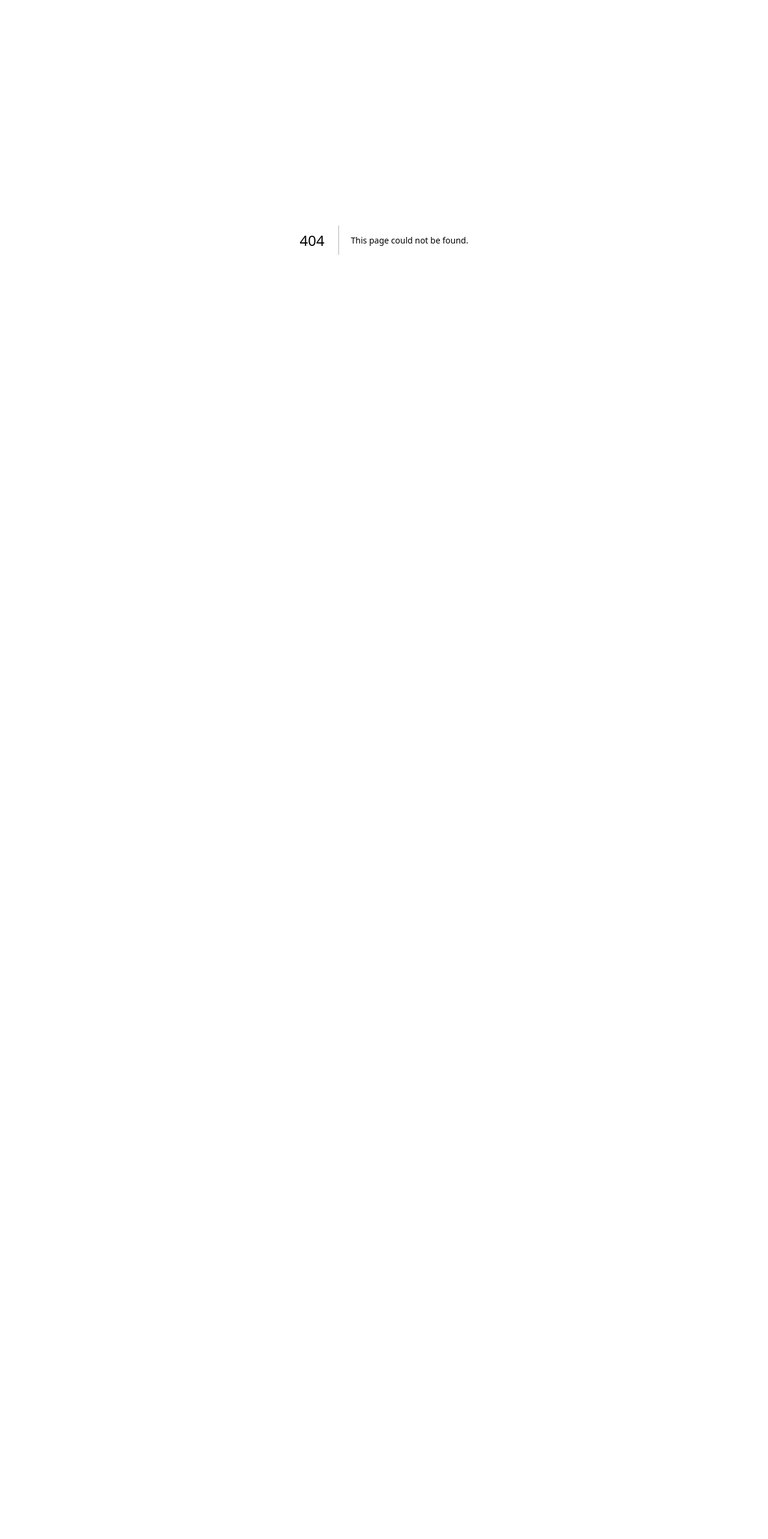
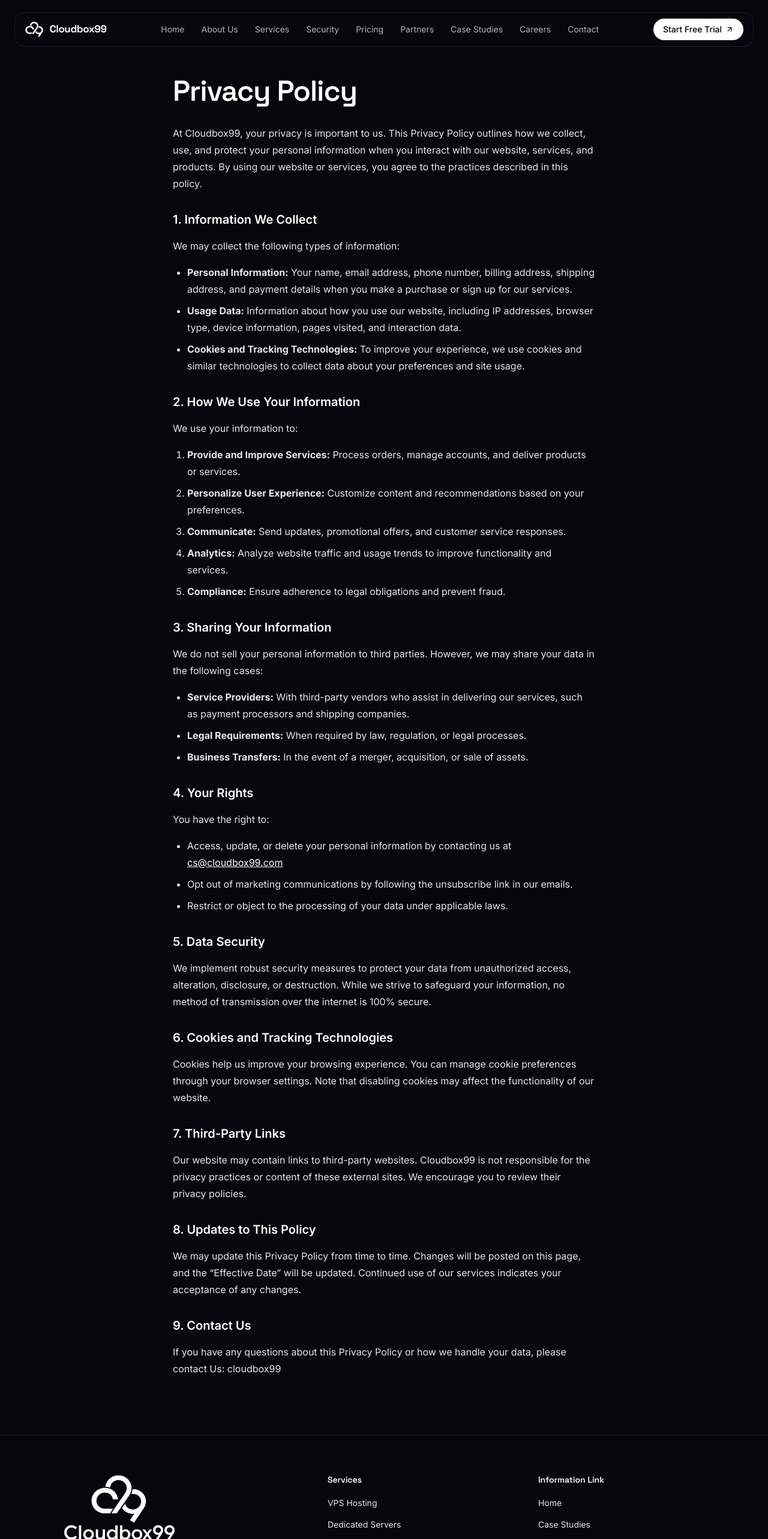
Before and after one commit to bhanu0379/cloudbox99, a Next.js app: page /privacy-policy in a window 1280 px wide. Before the commit this address had no page. Shown: the top 2566 px of the page at 60% size. Before the commit the page ends 800 px from the top, so only its background shows below. Built offline with nearby package versions, Linux system fonts and the light colour scheme.

Commit message:
privacy policy

```diff
--- a/src/app/layout.tsx
+++ b/src/app/layout.tsx
@@ -1,4 +1,5 @@
 import type { Metadata } from "next";
+import Script from "next/script";
 import { Inter, Space_Grotesk, JetBrains_Mono } from "next/font/google";
 import "./globals.css";
 
@@ -43,6 +44,20 @@ export default function RootLayout({
       lang="en"
       className={`${inter.variable} ${spaceGrotesk.variable} ${jetbrainsMono.variable} h-full antialiased dark`}
     >
+      <head>
+        <Script
+          src="https://www.googletagmanager.com/gtag/js?id=G-3KTM60ZP46"
+          strategy="afterInteractive"
+        />
+        <Script id="google-analytics" strategy="afterInteractive" dangerouslySetInnerHTML={{
+          __html: `
+            window.dataLayer = window.dataLayer || [];
+            function gtag(){window.dataLayer.push(arguments);}
+            gtag('js', new Date());
+            gtag('config', 'G-3KTM60ZP46');
+          `
+        }} />
+      </head>
       <body className="min-h-full flex flex-col bg-background text-foreground selection:bg-accent-violet">
         {children}
       </body>
--- a/src/app/page.tsx
+++ b/src/app/page.tsx
@@ -1,3 +1,4 @@
+import type { Metadata } from "next";
 import { Navbar } from "@/components/Navbar";
 import { Hero } from "@/components/Hero";
 import { TrustMarquee } from "@/components/TrustMarquee";
@@ -10,6 +11,19 @@ import { Pricing } from "@/components/Pricing";
 import { Faq } from "@/components/Faq";
 import { Contact } from "@/components/Contact";
 import { Footer } from "@/components/Footer";
+
+export const metadata: Metadata = {
+  title: "Cloud Hosting, Dedicated Servers, VPS & Cloud Storage",
+  description:
+    "Cloudbox99 provides secure cloud hosting, VPS, dedicated servers, cloud storage, managed hosting, backup solutions, and IT infrastructure services. Experience high performance, 24/7 support, and scalable cloud solutions for businesses.",
+  keywords:
+    "Cloud Hosting,Cloud hosting provider,web hosting,cloud hosting in hyderabad,cloud hosting in india,  VPS Hosting, Dedicated Servers, Cloud Storage, Managed Hosting, Enterprise Cloud Solutions, Backup Solutions, Virtual Private Server, Data Storage, Secure Cloud, Business Hosting, IT Infrastructure, Cloudbox99",
+  robots: "index, follow",
+  authors: [{ name: "Cloudbox99" }],
+  verification: {
+    google: "lYimAE5K602WU1K1t-aBUuaojBoq-vUFrXpC4RKCNRw",
+  },
+};
 
 export default function Home() {
   return (
--- /dev/null
+++ b/src/app/privacy-policy/page.tsx
@@ -0,0 +1,118 @@
+import type { Metadata } from "next";
+import { Navbar } from "@/components/Navbar";
+import { Footer } from "@/components/Footer";
+
+export const metadata: Metadata = {
+  title: "Privacy Policy — Cloudbox99",
+  description: "Privacy Policy for Cloudbox99. Learn how we collect, use, and protect your personal information.",
+};
+
+export default function PrivacyPolicyPage() {
+  return (
+    <>
+      <Navbar />
+      <main className="flex-1 pt-32 pb-24">
+        <div className="mx-auto max-w-3xl px-6 lg:px-8">
+          <h1 className="font-display text-4xl font-semibold tracking-tight text-white sm:text-5xl mb-8">
+            Privacy Policy
+          </h1>
+
+          <div className="space-y-8 text-base/7 text-muted">
+            <p>
+              At Cloudbox99, your privacy is important to us. This Privacy Policy outlines how we collect, use,
+              and protect your personal information when you interact with our website, services, and
+              products. By using our website or services, you agree to the practices described in this policy.
+            </p>
+
+            <section>
+              <h2 className="text-xl font-semibold text-white mb-4">1. Information We Collect</h2>
+              <p className="mb-4">We may collect the following types of information:</p>
+              <ul className="list-disc pl-6 space-y-2">
+                <li><strong>Personal Information:</strong> Your name, email address, phone number, billing address, shipping address, and payment details when you make a purchase or sign up for our services.</li>
+                <li><strong>Usage Data:</strong> Information about how you use our website, including IP addresses, browser type, device information, pages visited, and interaction data.</li>
+                <li><strong>Cookies and Tracking Technologies:</strong> To improve your experience, we use cookies and similar technologies to collect data about your preferences and site usage.</li>
+              </ul>
+            </section>
+
+            <section>
+              <h2 className="text-xl font-semibold text-white mb-4">2. How We Use Your Information</h2>
+              <p className="mb-4">We use your information to:</p>
+              <ol className="list-decimal pl-6 space-y-2">
+                <li><strong>Provide and Improve Services:</strong> Process orders, manage accounts, and deliver products or services.</li>
+                <li><strong>Personalize User Experience:</strong> Customize content and recommendations based on your preferences.</li>
+                <li><strong>Communicate:</strong> Send updates, promotional offers, and customer service responses.</li>
+                <li><strong>Analytics:</strong> Analyze website traffic and usage trends to improve functionality and services.</li>
+                <li><strong>Compliance:</strong> Ensure adherence to legal obligations and prevent fraud.</li>
+              </ol>
+            </section>
+
+            <section>
+              <h2 className="text-xl font-semibold text-white mb-4">3. Sharing Your Information</h2>
+              <p className="mb-4">We do not sell your personal information to third parties. However, we may share your data in the following cases:</p>
+              <ul className="list-disc pl-6 space-y-2">
+                <li><strong>Service Providers:</strong> With third-party vendors who assist in delivering our services, such as payment processors and shipping companies.</li>
+                <li><strong>Legal Requirements:</strong> When required by law, regulation, or legal processes.</li>
+                <li><strong>Business Transfers:</strong> In the event of a merger, acquisition, or sale of assets.</li>
+              </ul>
+            </section>
+
+            <section>
+              <h2 className="text-xl font-semibold text-white mb-4">4. Your Rights</h2>
+              <p className="mb-4">You have the right to:</p>
+              <ul className="list-disc pl-6 space-y-2">
+                <li>Access, update, or delete your personal information by contacting us at <a href="mailto:cs@cloudbox99.com" className="text-white underline hover:no-underline">cs@cloudbox99.com</a></li>
+                <li>Opt out of marketing communications by following the unsubscribe link in our emails.</li>
+                <li>Restrict or object to the processing of your data under applicable laws.</li>
+              </ul>
+            </section>
+
+            <section>
+              <h2 className="text-xl font-semibold text-white mb-4">5. Data Security</h2>
+              <p>
+                We implement robust security measures to protect your data from unauthorized access,
+                alteration, disclosure, or destruction. While we strive to safeguard your information, no method
+                of transmission over the internet is 100% secure.
+              </p>
+            </section>
+
+            <section>
+              <h2 className="text-xl font-semibold text-white mb-4">6. Cookies and Tracking Technologies</h2>
+              <p>
+                Cookies help us improve your browsing experience. You can manage cookie preferences
+                through your browser settings. Note that disabling cookies may affect the functionality of our
+                website.
+              </p>
+            </section>
+
+            <section>
+              <h2 className="text-xl font-semibold text-white mb-4">7. Third-Party Links</h2>
+              <p>
+                Our website may contain links to third-party websites. Cloudbox99 is not responsible for the
+                privacy practices or content of these external sites. We encourage you to review their privacy
+                policies.
+              </p>
+            </section>
+
+            <section>
+              <h2 className="text-xl font-semibold text-white mb-4">8. Updates to This Policy</h2>
+              <p>
+                We may update this Privacy Policy from time to time. Changes will be posted on this page, and
+                the &ldquo;Effective Date&rdquo; will be updated. Continued use of our services indicates your acceptance of
+                any changes.
+              </p>
+            </section>
+
+            <section>
+              <h2 className="text-xl font-semibold text-white mb-4">9. Contact Us</h2>
+              <p>
+                If you have any questions about this Privacy Policy or how we handle your data, please contact
+                Us: cloudbox99
+              </p>
+            </section>
+          </div>
+        </div>
+      </main>
+      <Footer />
+    </>
+  );
+}
--- a/src/components/Footer.tsx
+++ b/src/components/Footer.tsx
@@ -76,6 +76,7 @@ const COLUMNS = [
       { label: "Careers", href: "/careers" },
       { label: "About Us", href: "/about" },
       { label: "Contact", href: "/#contact" },
+      { label: "Privacy Policy", href: "/privacy-policy" },
     ],
   },
 ];
@@ -174,7 +175,7 @@ export function Footer() {
 
         <div className="mt-14 flex flex-col items-center justify-between gap-4 border-t border-white/[0.06] pt-8 text-xs text-muted sm:flex-row">
           <p>© {new Date().getFullYear()} Cloudbox99. All rights reserved.</p>
-          <p>Hyderabad, India</p>
+          <p>Terms and Conditions Apply</p>
         </div>
       </div>
     </footer>
--- a/src/components/Hero.tsx
+++ b/src/components/Hero.tsx
@@ -1,6 +1,7 @@
 "use client";
 
 import { useState } from "react";
+import Link from "next/link";
 import { motion } from "framer-motion";
 import { ArrowRight, ShieldCheck } from "lucide-react";
 import { ContactModal } from "./ContactModal";
@@ -67,13 +68,13 @@ export function Hero() {
             Start your 7-day free trial
             <ArrowRight className="h-4 w-4 transition-transform group-hover:translate-x-1" />
           </button>
-          <a
-            href="#services"
+          <Link
+            href="/#services"
             className="glass inline-flex items-center gap-2 rounded-full px-6 py-3.5 text-sm font-semibold text-white transition-colors hover:bg-white/10"
           >
             <ShieldCheck className="h-4 w-4 text-accent-cyan" />
             Explore infrastructure
-          </a>
+          </Link>
         </motion.div>
 
         <motion.dl
--- a/src/components/Navbar.tsx
+++ b/src/components/Navbar.tsx
@@ -76,25 +76,27 @@ export function Navbar() {
   };
 
   const handleScroll = (e: React.MouseEvent<HTMLAnchorElement>, href: string) => {
-    if (!href.includes("#")) return;
-
-    const linkHash = href.split("#")[1];
-    // pathname may include the basePath (e.g. /cloudbox99), so check it ends with / or is /
     const isHomePage = pathname === "/" || pathname.endsWith("/cloudbox99") || pathname.endsWith("/cloudbox99/");
 
     if (isHomePage) {
-      e.preventDefault();
-      const element = document.getElementById(linkHash);
-      if (element) {
-        element.scrollIntoView({ behavior: "smooth" });
-      } else {
+      if (href === "/") {
+        e.preventDefault();
         window.scrollTo({ top: 0, behavior: "smooth" });
+        setOpen(false);
+        return;
       }
 
-      // Removed pushState to keep the URL clean without the '#' hash
-      // window.history.pushState(null, "", href);
-
-      setOpen(false);
+      if (href.includes("#")) {
+        e.preventDefault();
+        const linkHash = href.split("#")[1];
+        const element = document.getElementById(linkHash);
+        if (element) {
+          element.scrollIntoView({ behavior: "smooth" });
+        } else {
+          window.scrollTo({ top: 0, behavior: "smooth" });
+        }
+        setOpen(false);
+      }
     }
   };
 
```
Also changed, not shown: 1 other file (tests, documents, lock files or other folders).
